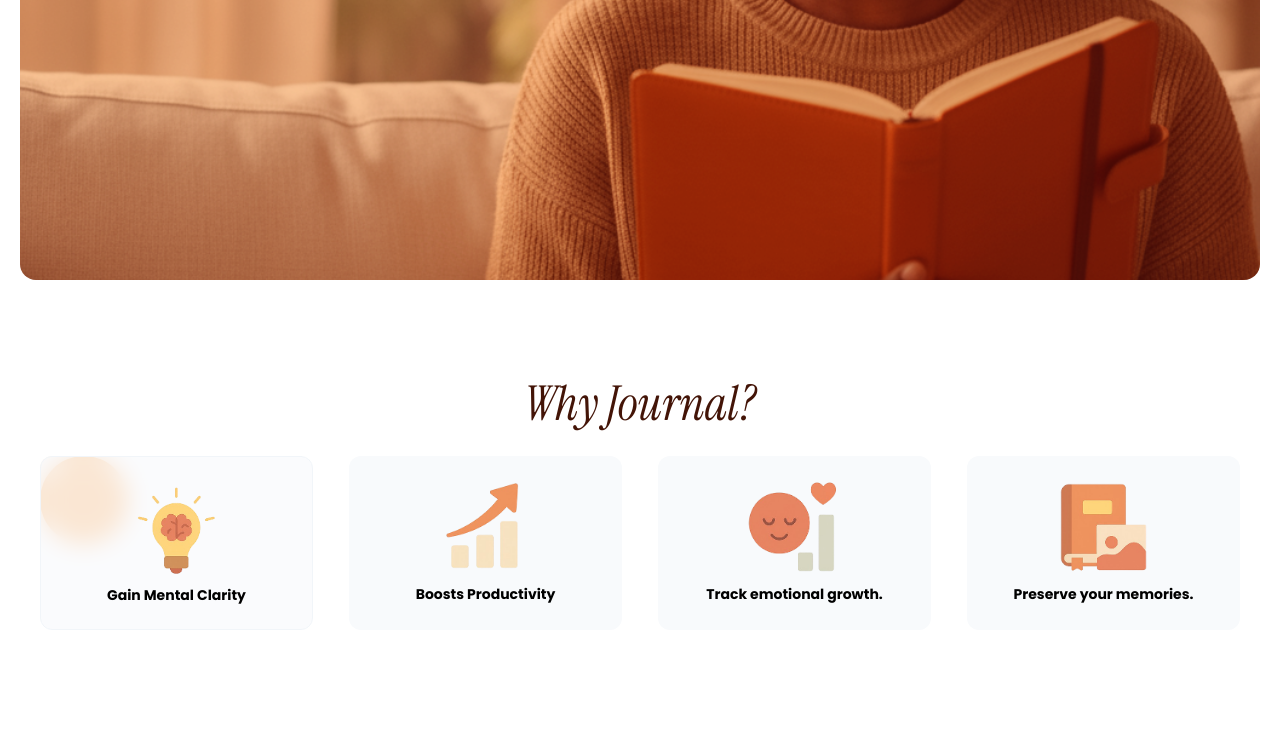
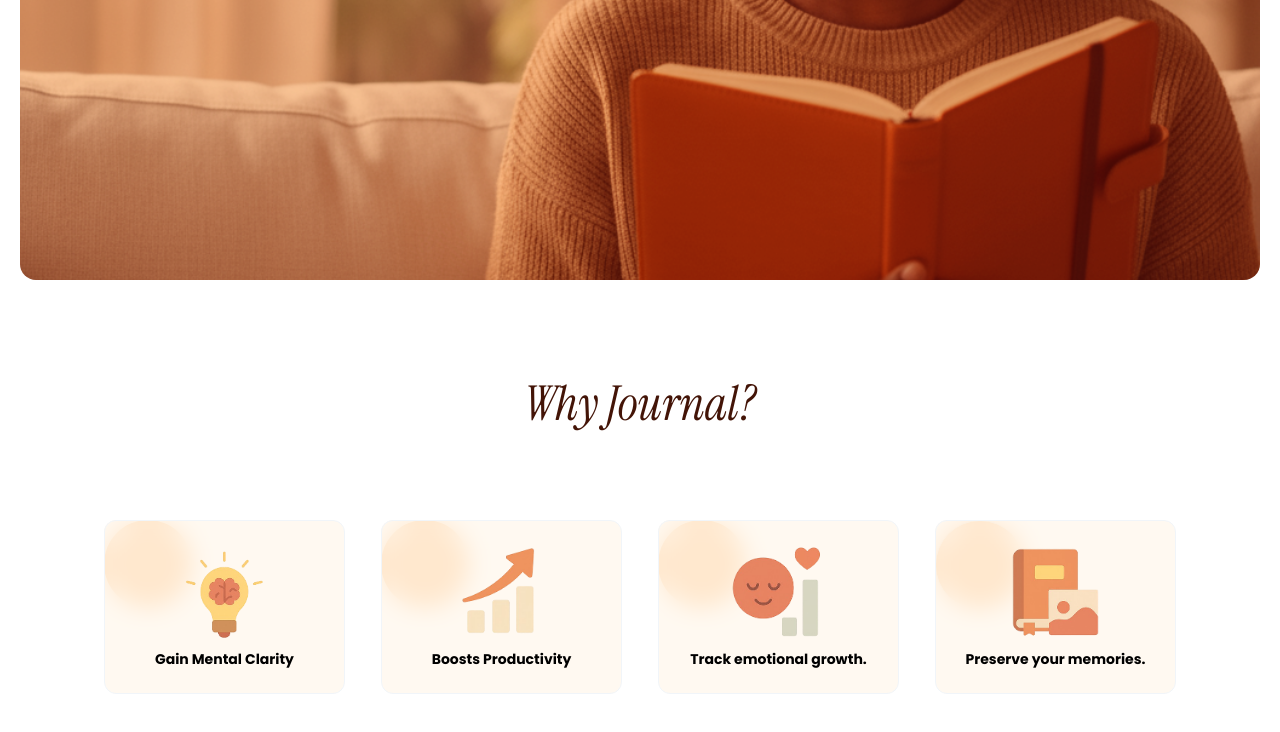
Before and after one commit to victorNwosu-Edusive/sunrise-journal, a React (Vite) app: page / in a window 1280 px wide. Shown: the part 540-1272 px from the top of the page. Built offline with nearby package versions, Linux system fonts and the light colour scheme; no server answers.

Commit message:
worked on why journal section

```diff
--- a/src/components/journalscreen.jsx
+++ b/src/components/journalscreen.jsx
@@ -87,35 +87,47 @@ const words = [
          </div>
 
          <div className='rounded-2xl lg:h-screen md:h-auto w-screen p-7 pt-20 lg:pt-20 lg:p-10'>
-          <p className='font-global lg:text-center md:text-center lg:text-5xl mb-7 md:text-4xl text-4xl text-orange-950'>Why Journal?</p>
-          <div className='grid lg:grid-cols-4 md:grid-cols-1 gap-9 '>
+          <p className='font-global text-center lg:text-5xl mb-7 md:text-4xl text-4xl text-orange-950'>Why Journal?</p>
+          <div className='grid lg:grid-cols-4 md:grid-cols-1 gap-9 p-16 '>
 
             <div>
                <div className='bg-orange-300 p-11 absolute rounded-full'></div>
 
-            <div className='relative bg-slate-50/70 items-center justify-center border-[1px] border-slate-100 p-6 rounded-xl backdrop-blur-md '>
+            <div className='relative bg-orange-50/75 items-center justify-center border-[1px] border-slate-100 p-6 rounded-xl backdrop-blur-md '>
              <img src={Think} className='w-auto h-24 m-auto' alt="Why Journal" />
 
             <p className='text-sm text-center mt-2 font-bold'>Gain Mental Clarity</p>
           </div>
           </div>
 
-          <div className='flex-row bg-slate-50 items-center justify-center p-6 rounded-xl backdrop-blur-md '>
+          <div>
+               <div className='bg-orange-300 p-11 absolute rounded-full'></div>
+
+          <div className='flex-row border-[1px] border-slate-100 bg-orange-50/75 items-center justify-center p-6 rounded-xl backdrop-blur-md '>
             <img src={productive} className='w-auto h-24 m-auto' alt="Why Journal" />
 
             <p className='text-sm text-center mt-2 font-bold'>Boosts Productivity</p>
           </div>
+          </div>
 
-          <div className='flex-row bg-slate-50 items-center justify-center p-6 rounded-xl backdrop-blur-md '>
+          <div>
+               <div className='bg-orange-300 p-11 absolute rounded-full'></div>
+
+          <div className='flex-row border-[1px] border-slate-100 bg-orange-50/75 items-center justify-center p-6 rounded-xl backdrop-blur-md '>
             <img src={track} className='w-auto h-24 m-auto' alt="Why Journal" />
 
             <p className='text-sm text-center mt-2 font-bold'>Track emotional growth.</p>
           </div>
+          </div>
 
-          <div className='flex-row bg-slate-50 items-center justify-center p-6 rounded-xl backdrop-blur-md '>
+          <div>
+               <div className='bg-orange-300 border-[1px] border-slate-100 p-11 absolute rounded-full'></div>
+
+          <div className='flex-row border-[1px] border-slate-100 bg-orange-50/75 items-center justify-center p-6 rounded-xl backdrop-blur-md '>
             <img src={documenting} className='w-auto h-24 m-auto' alt="Why Journal" />
 
             <p className='text-sm text-center mt-2 font-bold'>Preserve your memories.</p>
+          </div>
           </div>
 
           </div>
```
